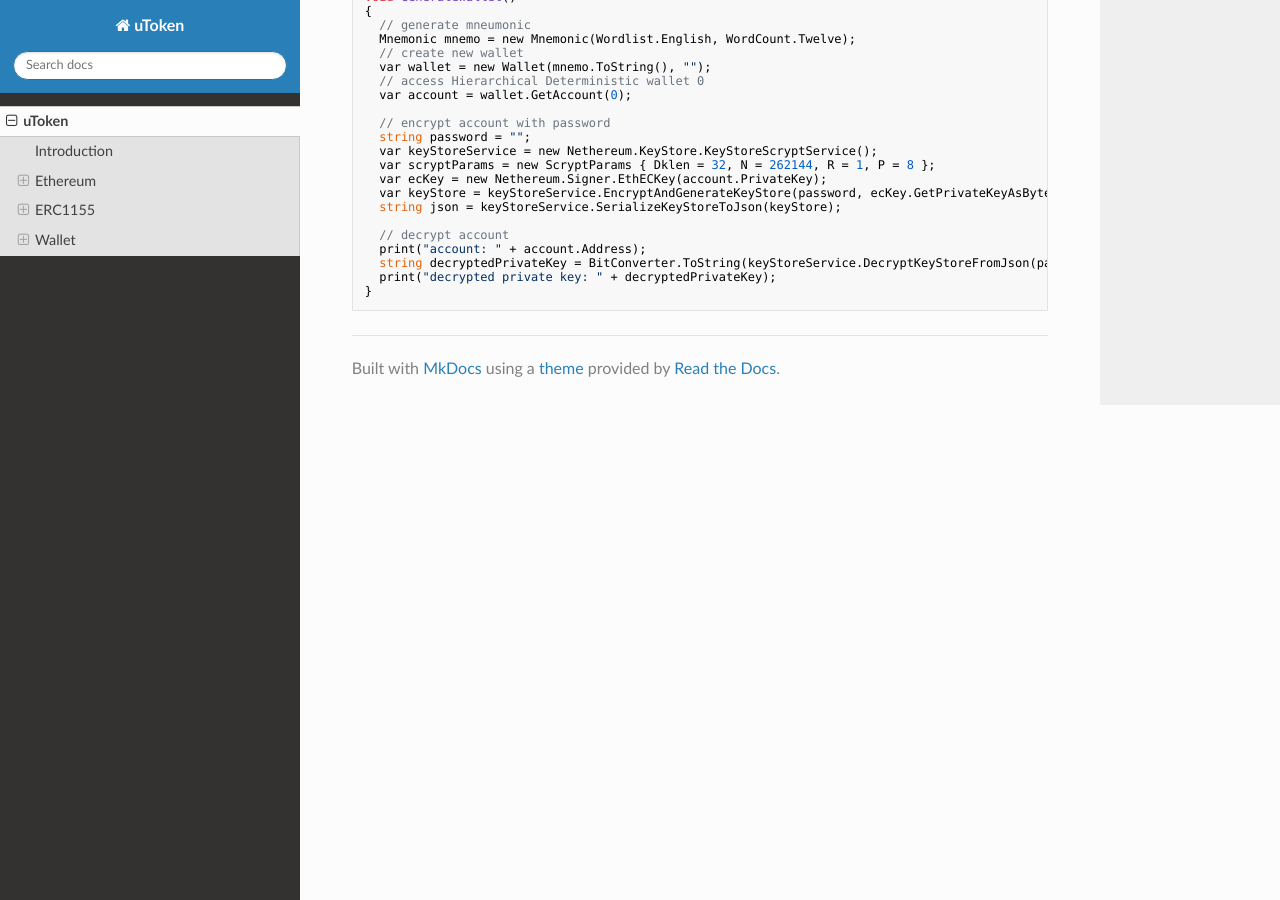
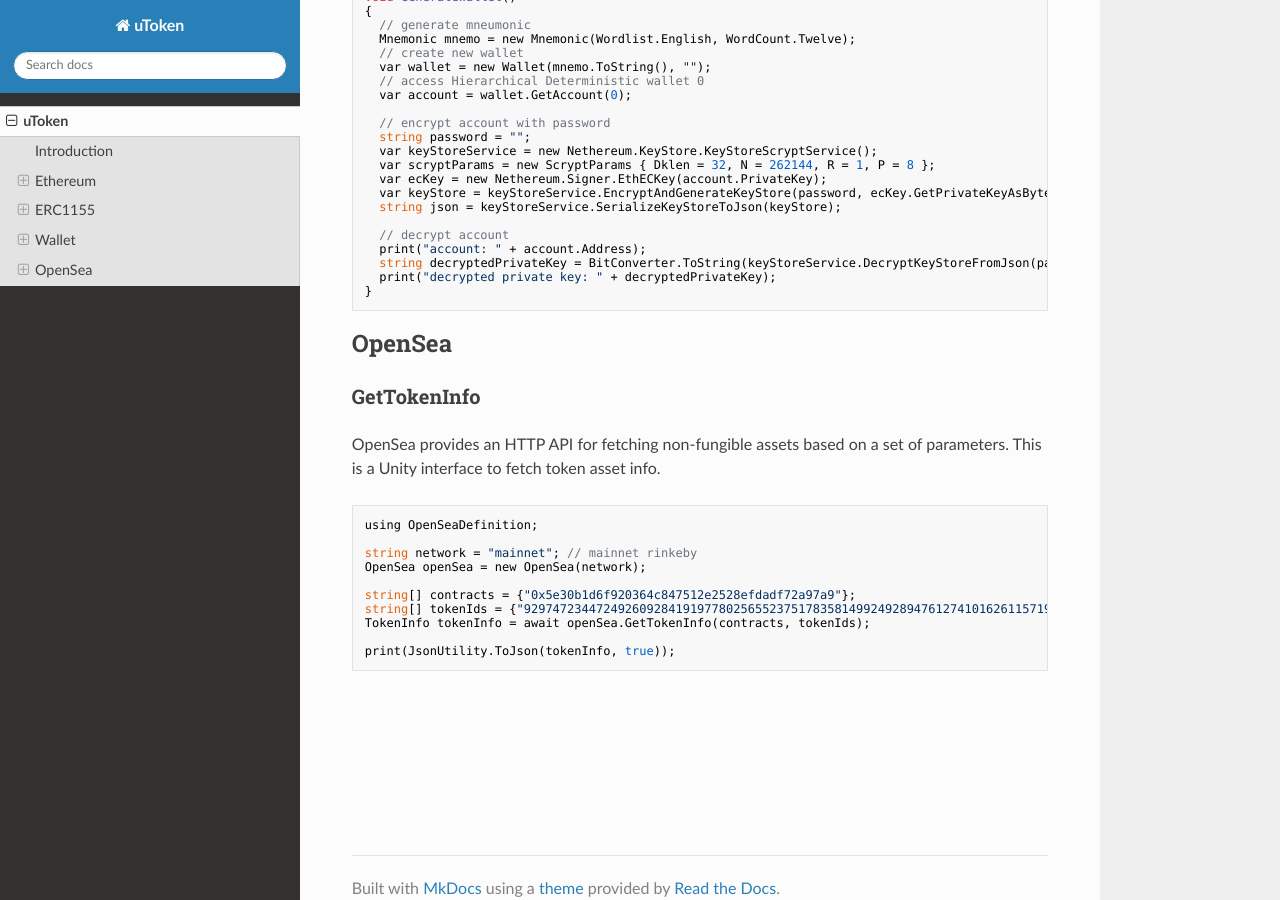
Before and after one commit to underscoredLabs/website-docs-dLabs, an MkDocs documentation site: the page built from docs/index.md, in a window 1280 px wide and 900 px high, scrolled down 3864 px. Built offline with MkDocs 1.6.1, drawn with Linux system fonts in a browser that asks for light colours; nearby versions of some CDN libraries.

Commit message:
opensea.gettokeninfo

````diff
--- a/docs/index.md
+++ b/docs/index.md
@@ -100,8 +100,8 @@ foreach (var balance in batchBalances)
 ```
 
 ### Safe Transfer From
+
 If [WalletScene](#walletscene) is not being used, then a private key is required.
-
 
 ```c#
 string privateKey = "0000000000000000000000000000000000000000000000000000000000000001";
@@ -213,3 +213,24 @@ void GenerateWallet()
   print("decrypted private key: " + decryptedPrivateKey);
 }
 ```
+
+## OpenSea
+
+### GetTokenInfo
+
+OpenSea provides an HTTP API for fetching non-fungible assets based on a set of parameters. This is a Unity interface to fetch token asset info.
+
+```c#
+using OpenSeaDefinition;
+
+string network = "mainnet"; // mainnet rinkeby
+OpenSea openSea = new OpenSea(network);
+
+string[] contracts = {"0x5e30b1d6f920364c847512e2528efdadf72a97a9"};
+string[] tokenIds = {"9297472344724926092841919778025655237517835814992492894761274101626115719268", "9297472344724926092841919778025655237517835814992492894761274118118790135908"};
+TokenInfo tokenInfo = await openSea.GetTokenInfo(contracts, tokenIds);
+
+print(JsonUtility.ToJson(tokenInfo, true));
+```
+
+<br><br><br><br><br><br>
````
